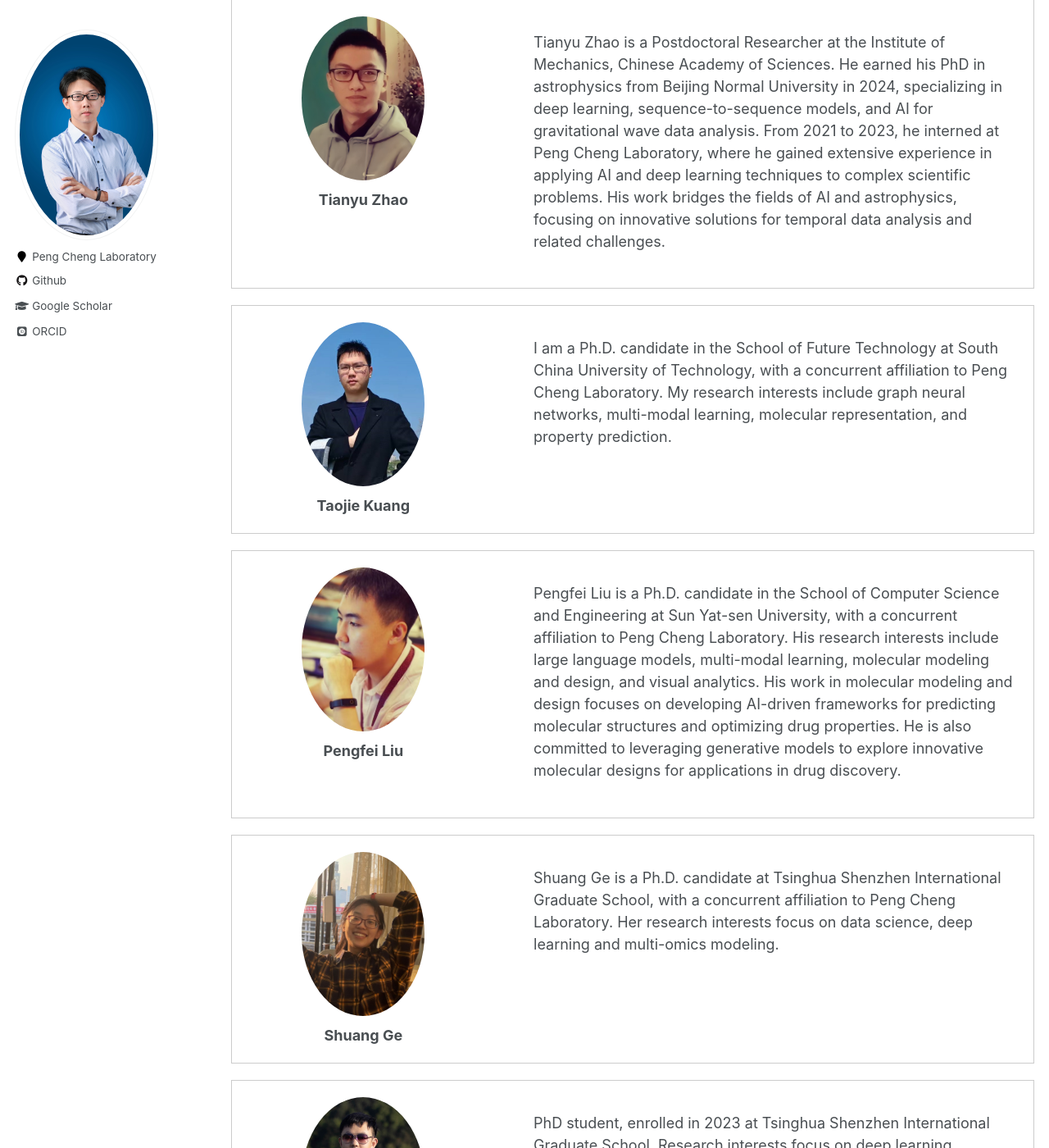
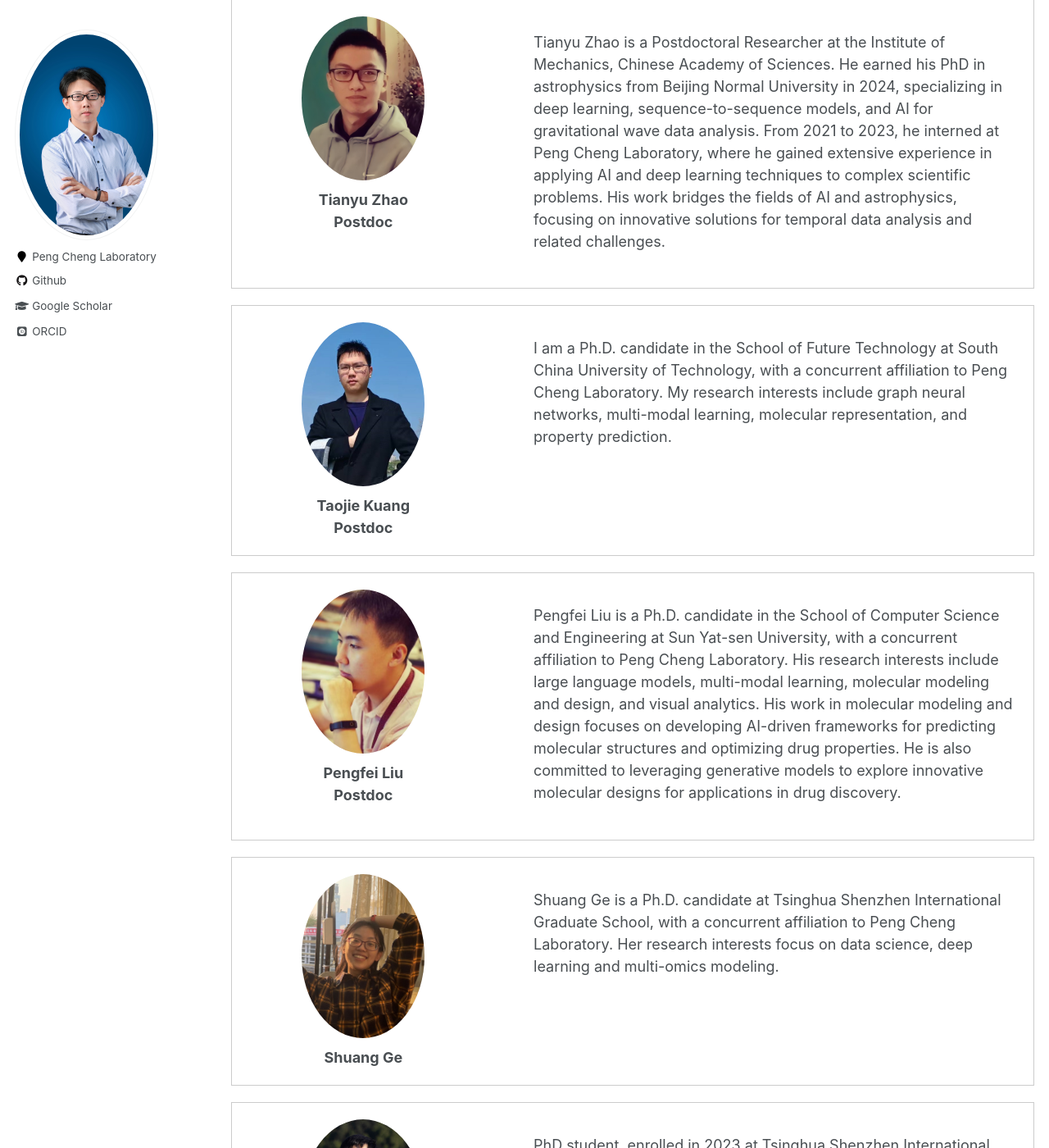
Before and after one commit to zhixiang-ren/zhixiang-ren.github.io, a Jekyll site: the page built from _pages/People.html, in a window 1280 px wide and 1400 px high, scrolled down 1061 px. Shown: the whole window at 82% size. Built offline with Jekyll 4.4.1, drawn with Linux system fonts in a browser that asks for light colours; some web fonts are replaced.

Commit message:
Update People.html

```diff
--- a/_pages/People.html
+++ b/_pages/People.html
@@ -65,6 +65,7 @@ author_profile: true
         </div>
         <!-- 名字 -->
         <div style="font-size: 1.0em; font-weight: bold;">Tianyu Zhao</div>
+        <div style="font-size: 1.0em; font-weight: bold;">Postdoc</div>
     </div>
     <!-- 右边区域 -->
     <div style="width: 65%; padding-left: 20px;">
@@ -81,6 +82,7 @@ author_profile: true
         </div>
         <!-- 名字 -->
         <div style="font-size: 1.0em; font-weight: bold;">Taojie Kuang</div>
+        <div style="font-size: 1.0em; font-weight: bold;">Postdoc</div>
     </div>
     <!-- 右边区域 -->
     <div style="width: 65%; padding-left: 20px;">
@@ -97,6 +99,7 @@ author_profile: true
         </div>
         <!-- 名字 -->
         <div style="font-size: 1.0em; font-weight: bold;">Pengfei Liu</div>
+        <div style="font-size: 1.0em; font-weight: bold;">Postdoc</div>
     </div>
     <!-- 右边区域 -->
     <div style="width: 65%; padding-left: 20px;">
```
